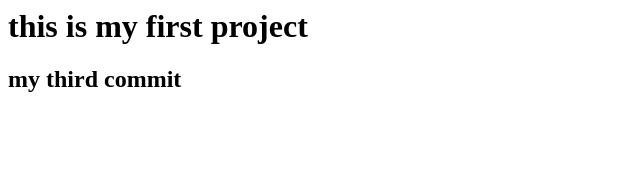
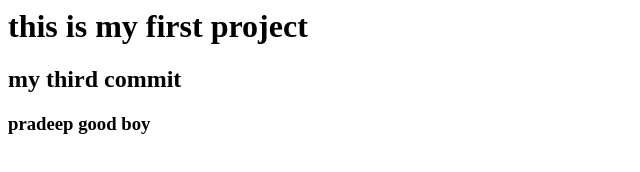
Before and after one commit to praveen703289/sample124, a plain HTML site: page index.html in a window 1280 px wide. Shown: the whole page, without its empty margins (0-640 px from the left). Drawn offline with Linux system fonts and the light colour scheme.

Commit message:
Update index.html

```diff
--- a/index.html
+++ b/index.html
@@ -5,6 +5,7 @@
 <body>
 <h1>this is my first project</h1>
 <h2>my third commit</h2>
+ <h3> pradeep good boy </h3>
 </body>
 
 </html>
```
